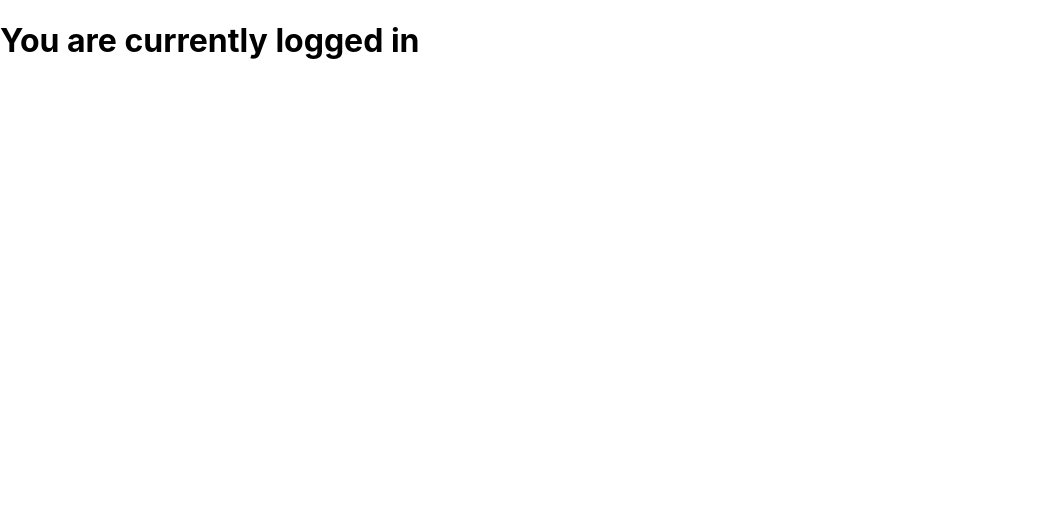
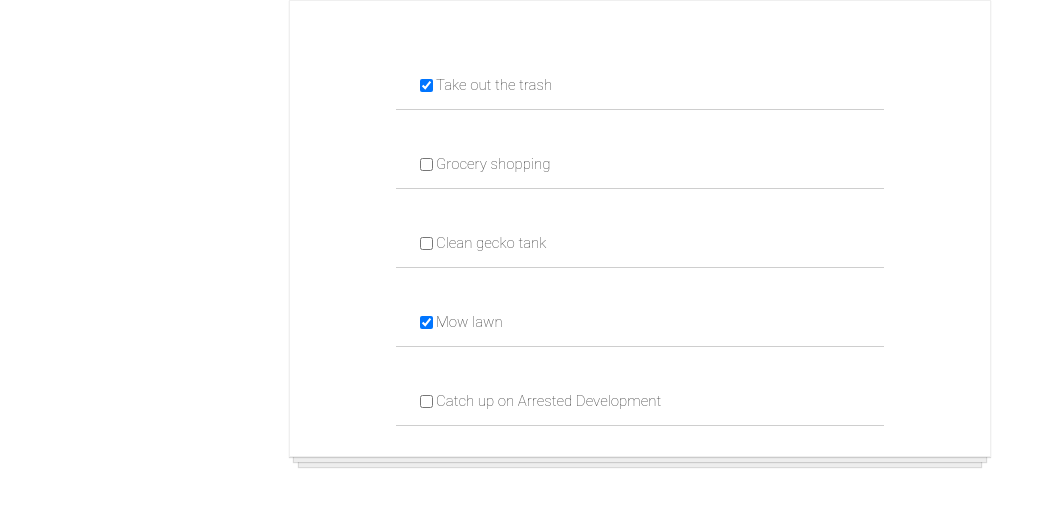
Before and after one commit to Joeypph/TrainingReactScrimba, a React (Create React App) app: page / in a window 1280 px wide. Shown: the top 506 px of the page, without its empty margins (0-1052 px from the left). Built offline with nearby package versions, Linux system fonts and the light colour scheme.

Commit message:
React Todo App:Phase 4

```diff
--- a/src/App.js
+++ b/src/App.js
@@ -1,9 +1,9 @@
 import './App.css';
 
 import React, {Component} from "react"
-import { render } from '@testing-library/react';
-//import todosData from "./todosData"
-//import TodoItem from "./components/TodoItem"
+
+import todosData from "./todosData"
+import TodoItem from "./components/TodoItem"
 //import Joke from   "./components/Joke"
 //import jokesData from "./jokesData"
 //import Product from "./components/Product"
@@ -155,7 +155,7 @@ class App extends React.Component{
 // Then, give your best shot at rendering the word "in" if the user is logged in
 // or "out" if the user is logged out.
 
-class App extends Component {
+/*class App extends Component {
     constructor() {
         super()
         this.state = {
@@ -175,6 +175,22 @@ class App extends Component {
             </div>
         )
     }
+}*/
+class App extends Component {
+    constructor(){
+        super()
+        this.state={
+            todos:todosData
+        }
+    }
+        render(){
+            const todoItems = this.state.todos.map(item => <TodoItem key={item.id} item={item}/>)
+            return (
+                <div className="todo-list">
+                    {todoItems}
+                </div>
+        )
+    }
 }
 
 export default App
--- a/src/components/TodoItem.js
+++ b/src/components/TodoItem.js
@@ -1,15 +1,11 @@
 import React from "react"
 
-function TodoItem(props){
-    const stylediv={
-        background:"#FFC0CB",
-    }
-    return(
-         <div  className="todo-item">
-            <input type="checkbox"  checked={props.item.completed}/>
-            <p className="myparaf">{props.item.text}</p>
+function TodoItem(props) {
+    return (
+        <div className="todo-item">
+            <input type="checkbox" checked={props.item.completed}/>
+            <p>{props.item.text}</p>
         </div>
-
     )
 }
 export default TodoItem
```
